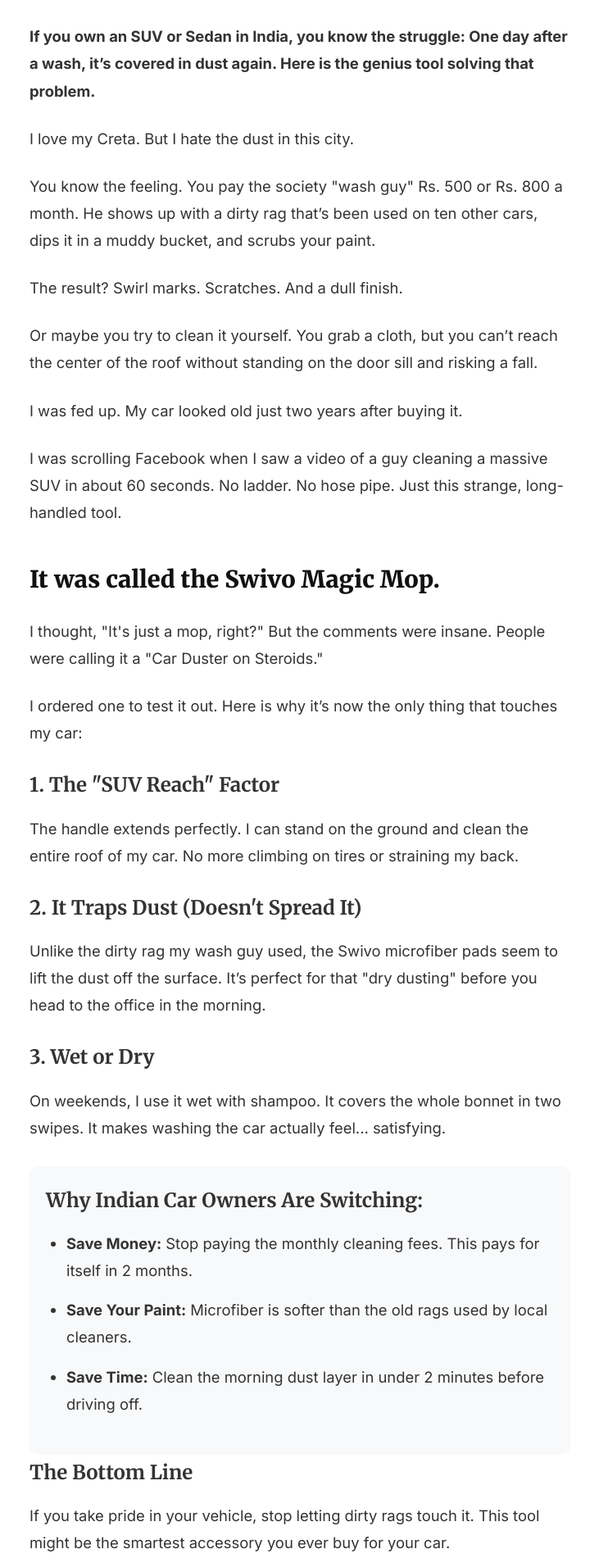
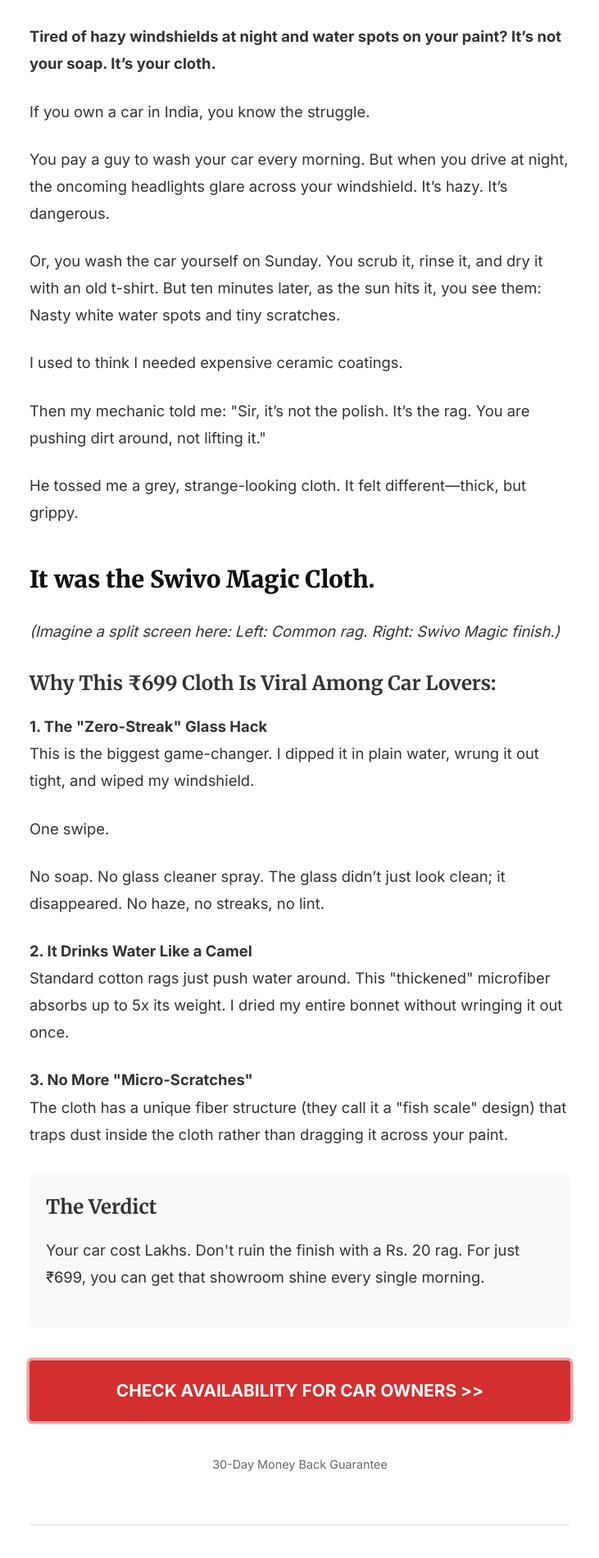
Before and after one commit to eduard-swivo/swivomagic-advertorials, a Next.js app: page /the-motorist in a window 1280 px wide. Shown: the part 859-2760 px from the top of the page at 82% size, without its empty margins (274-1005 px from the left). Built offline with nearby package versions, Linux system fonts and the light colour scheme.

Commit message:
Fix: Update copy for Motorist and Diwali pages (Cloth vs Mop)

```diff
--- a/app/page.js
+++ b/app/page.js
@@ -5,14 +5,14 @@
     const articles = [
         {
             slug: 'diwali-cleaning',
-            title: '"Diwali Ki Safai" Without The Back Pain? Why This Tool Is Replacing The Ladder In Indian Homes This Season.',
+            title: 'Throw Away Your Old Newspapers. How Indian Moms Are Cleaning Glass & Mirrors For Just ₹699.',
             image: '/images/diwali-hero.webp',
             category: 'Seasonal Trend',
             author: 'Anjali S.'
         },
         {
             slug: 'the-motorist',
-            title: 'Stop Paying Your "Car Wash Guy" To Scratch Your Paint. Here’s The Rs. 1500 Hack That Keeps Cars Showroom-Shiny.',
+            title: 'Stop Letting The "Daily Wash Guy" Ruin Your Windshield. The ₹699 Switch That Gives A Showroom Shine.',
             image: '/images/motorist-hero.jpg',
             category: 'Automotive Hack',
             author: 'Vikram R.'
--- a/app/the-motorist/page.js
+++ b/app/the-motorist/page.js
@@ -12,46 +12,43 @@
         <>
             <div className="container advertorial-content">
                 <header className="advertorial-header">
-                    <span className="advertorial-label">AUTOMOTIVE HACK • 3 MIN READ</span>
-                    <h1 className="advertorial-title">Stop Paying Your "Car Wash Guy" To Scratch Your Paint. Here’s The Rs. 1500 Hack That Keeps Cars Showroom-Shiny.</h1>
-                    <ArticleMeta author="Vikram R." date="October 25, 2025" readTime="3 min read" />
+                    <span className="advertorial-label">AUTO MAINTENANCE HACK • 2 MIN READ</span>
+                    <h1 className="advertorial-title">Stop Letting The "Daily Wash Guy" Ruin Your Windshield. The ₹699 Switch That Gives A Showroom Shine.</h1>
+                    <ArticleMeta author="Vikram R." date="October 25, 2025" readTime="2 min read" />
                 </header>
 
                 <img src="/images/motorist-hero.jpg" alt="Car cleaning hack" className="hero-image" />
 
-                <p><strong>If you own an SUV or Sedan in India, you know the struggle: One day after a wash, it’s covered in dust again. Here is the genius tool solving that problem.</strong></p>
+                <p><strong>Tired of hazy windshields at night and water spots on your paint? It’s not your soap. It’s your cloth.</strong></p>
 
-                <p>I love my Creta. But I hate the dust in this city.</p>
-                <p>You know the feeling. You pay the society "wash guy" Rs. 500 or Rs. 800 a month. He shows up with a dirty rag that’s been used on ten other cars, dips it in a muddy bucket, and scrubs your paint.</p>
-                <p>The result? Swirl marks. Scratches. And a dull finish.</p>
-                <p>Or maybe you try to clean it yourself. You grab a cloth, but you can’t reach the center of the roof without standing on the door sill and risking a fall.</p>
-                <p>I was fed up. My car looked old just two years after buying it.</p>
-                <p>I was scrolling Facebook when I saw a video of a guy cleaning a massive SUV in about 60 seconds. No ladder. No hose pipe. Just this strange, long-handled tool.</p>
+                <p>If you own a car in India, you know the struggle.</p>
+                <p>You pay a guy to wash your car every morning. But when you drive at night, the oncoming headlights glare across your windshield. It’s hazy. It’s dangerous.</p>
+                <p>Or, you wash the car yourself on Sunday. You scrub it, rinse it, and dry it with an old t-shirt. But ten minutes later, as the sun hits it, you see them: Nasty white water spots and tiny scratches.</p>
+                <p>I used to think I needed expensive ceramic coatings.</p>
+                <p>Then my mechanic told me: "Sir, it’s not the polish. It’s the rag. You are pushing dirt around, not lifting it."</p>
+                <p>He tossed me a grey, strange-looking cloth. It felt different—thick, but grippy.</p>
 
-                <h2>It was called the Swivo Magic Mop.</h2>
-                <p>I thought, "It's just a mop, right?" But the comments were insane. People were calling it a "Car Duster on Steroids."</p>
-                <p>I ordered one to test it out. Here is why it’s now the only thing that touches my car:</p>
+                <h2>It was the Swivo Magic Cloth.</h2>
 
-                <h3>1. The "SUV Reach" Factor</h3>
-                <p>The handle extends perfectly. I can stand on the ground and clean the entire roof of my car. No more climbing on tires or straining my back.</p>
+                <p><em>(Imagine a split screen here: Left: Common rag. Right: Swivo Magic finish.)</em></p>
 
-                <h3>2. It Traps Dust (Doesn't Spread It)</h3>
-                <p>Unlike the dirty rag my wash guy used, the Swivo microfiber pads seem to lift the dust off the surface. It’s perfect for that "dry dusting" before you head to the office in the morning.</p>
+                <h3>Why This ₹699 Cloth Is Viral Among Car Lovers:</h3>
 
-                <h3>3. Wet or Dry</h3>
-                <p>On weekends, I use it wet with shampoo. It covers the whole bonnet in two swipes. It makes washing the car actually feel... satisfying.</p>
+                <h4>1. The "Zero-Streak" Glass Hack</h4>
+                <p>This is the biggest game-changer. I dipped it in plain water, wrung it out tight, and wiped my windshield.</p>
+                <p>One swipe.</p>
+                <p>No soap. No glass cleaner spray. The glass didn’t just look clean; it disappeared. No haze, no streaks, no lint.</p>
+
+                <h4>2. It Drinks Water Like a Camel</h4>
+                <p>Standard cotton rags just push water around. This "thickened" microfiber absorbs up to 5x its weight. I dried my entire bonnet without wringing it out once.</p>
+
+                <h4>3. No More "Micro-Scratches"</h4>
+                <p>The cloth has a unique fiber structure (they call it a "fish scale" design) that traps dust inside the cloth rather than dragging it across your paint.</p>
 
                 <div style={{ backgroundColor: '#f8f9fa', padding: '20px', borderRadius: '10px', marginTop: '30px' }}>
-                    <h3>Why Indian Car Owners Are Switching:</h3>
-                    <ul>
-                        <li><strong>Save Money:</strong> Stop paying the monthly cleaning fees. This pays for itself in 2 months.</li>
-                        <li><strong>Save Your Paint:</strong> Microfiber is softer than the old rags used by local cleaners.</li>
-                        <li><strong>Save Time:</strong> Clean the morning dust layer in under 2 minutes before driving off.</li>
-                    </ul>
+                    <h3>The Verdict</h3>
+                    <p>Your car cost Lakhs. Don't ruin the finish with a Rs. 20 rag. For just ₹699, you can get that showroom shine every single morning.</p>
                 </div>
-
-                <h3>The Bottom Line</h3>
-                <p>If you take pride in your vehicle, stop letting dirty rags touch it. This tool might be the smartest accessory you ever buy for your car.</p>
 
                 <a href="https://swivoproducts.com/pages/swivo-sutra-cleaning-kit" className="cta-button">
                     CHECK AVAILABILITY FOR CAR OWNERS &gt;&gt;
```
Also changed, not shown: app/diwali-cleaning/page.js (+24 -30 lines).
